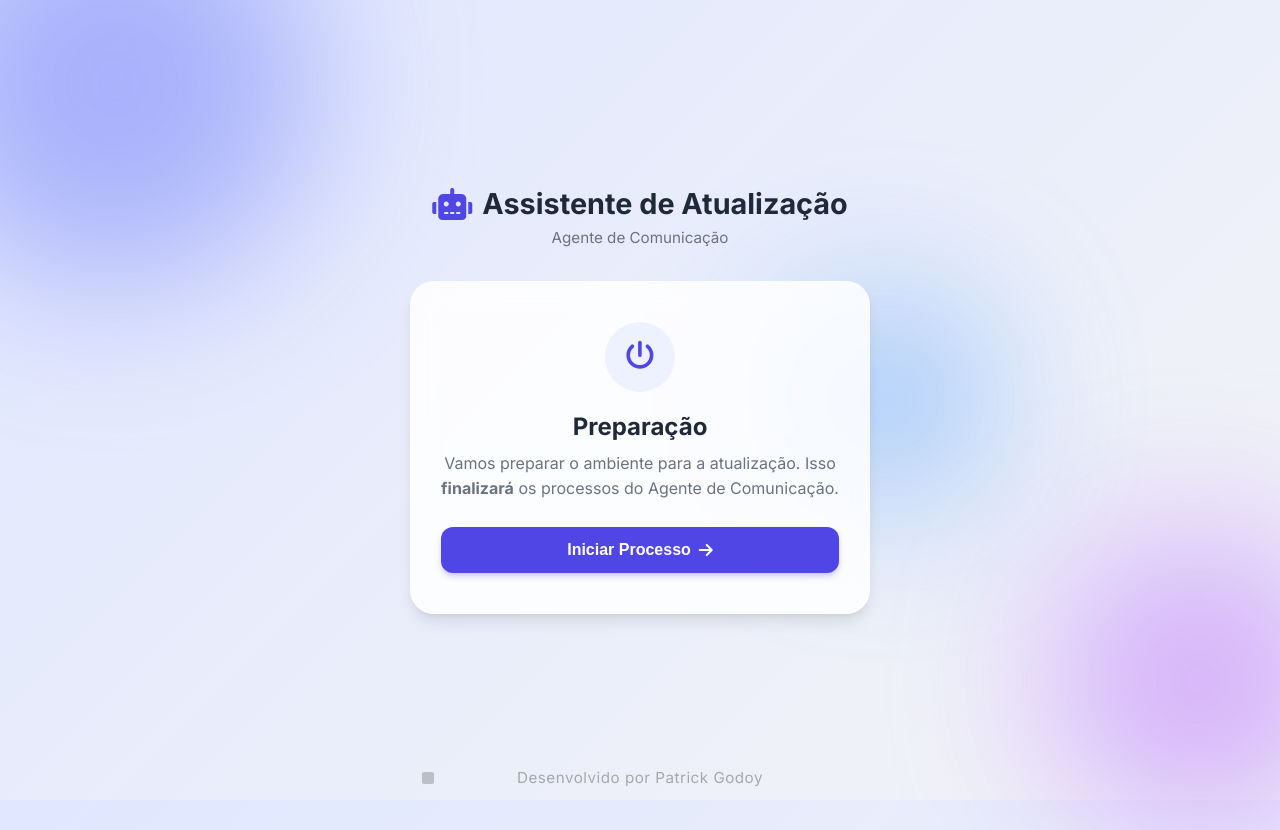
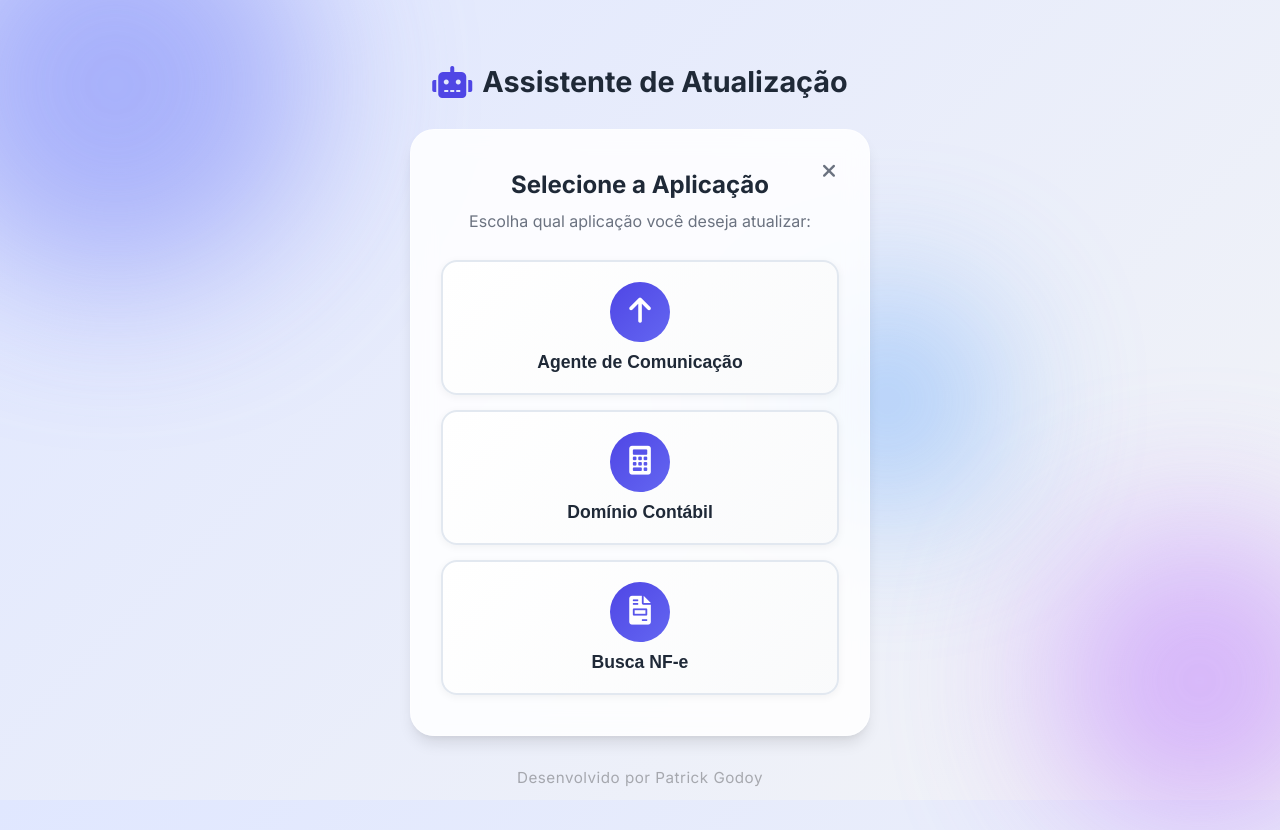
Before and after one commit to PatrickSud/assistente-tecnico, a Flask app: page / in a window 1280 px wide. Run offline with Flask 3, Linux system fonts and the light colour scheme; data that the repository does not hold is empty; the page is wider than the window, and the part outside it is not shown.

Commit message:
feat: Implement web-based update assistant UI and enhance update detection with semantic version comparison.

```diff
--- a/app.py
+++ b/app.py
@@ -63,6 +63,18 @@ def get_current_version():
         logging.error(f"Erro ao ler versão atual: {e}")
         return '1.0.0'
 
+def _is_version_newer(remote_version, local_version):
+    """Compara versões semanticamente. Retorna True se remote_version > local_version"""
+    try:
+        # Converte strings de versão em tuplas de inteiros para comparação
+        remote_parts = tuple(map(int, remote_version.split('.')))
+        local_parts = tuple(map(int, local_version.split('.')))
+        return remote_parts > local_parts
+    except Exception as e:
+        logging.warning(f"Erro ao comparar versões: {e}")
+        # Fallback para comparação de string se houver erro
+        return remote_version != local_version
+
 def check_for_updates():
     """Verifica se há atualizações disponíveis no GitHub"""
     try:
@@ -82,7 +94,8 @@ def check_for_updates():
             data = json.loads(response.read().decode('utf-8'))
             latest_version = data.get('tag_name', '').replace('v', '')
 
-            if latest_version and latest_version != current_version:
+            # Comparação semântica de versão
+            if latest_version and _is_version_newer(latest_version, current_version):
                 app_state["update_available"] = True
                 app_state["latest_version"] = latest_version
 
@@ -95,7 +108,7 @@ def check_for_updates():
                 logging.info(f"Atualização disponível: v{latest_version}")
             else:
                 app_state["update_available"] = False
-                logging.info("Aplicação está atualizada")
+                logging.info(f"Aplicação está atualizada (Local: {current_version}, Remota: {latest_version})")
 
     except Exception as e:
         logging.warning(f"Não foi possível verificar atualizações: {e}")
--- a/static/script.js
+++ b/static/script.js
@@ -3,6 +3,10 @@ let pollInterval = null;
 
 // Check for updates on page load
 window.addEventListener('DOMContentLoaded', async () => {
+    // Hide subtitle on selection screen
+    const subtitle = document.getElementById('app-subtitle');
+    if (subtitle) subtitle.style.display = 'none';
+
     setTimeout(checkForUpdates, 2000); // Wait 2s for backend to check
 });
 
@@ -36,6 +40,50 @@ function showUpdateNotification(currentVer, latestVer, downloadUrl) {
         </div>
     `;
     document.body.appendChild(notification);
+}
+
+let selectedApp = '';
+let navigationHistory = ['step-selection'];
+
+function selectApp(appType) {
+    selectedApp = appType;
+
+    // Update header based on selection
+    const subtitle = document.getElementById('app-subtitle');
+    if (subtitle) {
+        subtitle.style.display = 'block';
+        switch(appType) {
+            case 'agente':
+                subtitle.textContent = 'Agente de Comunicação';
+                break;
+            case 'dominio':
+                subtitle.textContent = 'Domínio Contábil';
+                break;
+            case 'buscanfe':
+                subtitle.textContent = 'Busca NF-e';
+                break;
+        }
+    }
+
+    // Navigate to preparation screen
+    navigationHistory.push('step-welcome');
+    goToStep('step-welcome');
+}
+
+function goBack() {
+    // Remove current step from history
+    if (navigationHistory.length > 1) {
+        navigationHistory.pop();
+        const previousStep = navigationHistory[navigationHistory.length - 1];
+
+        // Hide subtitle if going back to selection
+        if (previousStep === 'step-selection') {
+            const subtitle = document.getElementById('app-subtitle');
+            if (subtitle) subtitle.style.display = 'none';
+        }
+
+        goToStep(previousStep);
+    }
 }
 
 
--- a/static/style.css
+++ b/static/style.css
@@ -110,6 +110,64 @@ h1 {
 
 .card:hover {
     transform: translateY(-2px);
+}
+
+/* Back Button */
+.btn-back {
+    position: absolute;
+    top: 20px;
+    left: 20px;
+    background: transparent;
+    border: none;
+    color: var(--text-muted);
+    font-size: 1.2rem;
+    cursor: pointer;
+    transition: all 0.3s ease;
+    padding: 8px;
+    border-radius: 8px;
+    z-index: 10;
+    display: flex;
+    align-items: center;
+    justify-content: center;
+    width: 40px;
+    height: 40px;
+}
+
+.btn-back:hover {
+    background: rgba(79, 70, 229, 0.1);
+    color: var(--primary-color);
+    transform: scale(1.1);
+}
+
+/* Exit Button - Top Right */
+.btn-exit-top {
+    position: absolute;
+    top: 20px;
+    right: 20px;
+    background: transparent;
+    border: none;
+    color: var(--text-muted);
+    font-size: 1.2rem;
+    cursor: pointer;
+    transition: all 0.3s ease;
+    padding: 8px;
+    border-radius: 8px;
+    z-index: 10;
+    display: flex;
+    align-items: center;
+    justify-content: center;
+    width: 40px;
+    height: 40px;
+}
+
+.btn-exit-top:hover {
+    background: rgba(239, 68, 68, 0.1);
+    color: var(--error-color);
+    transform: scale(1.1);
+}
+
+.card {
+    position: relative;
 }
 
 .icon-container {
@@ -488,3 +546,72 @@ footer p {
 .btn-dismiss:hover {
     background: rgba(255, 255, 255, 0.3);
 }
+
+/* Application Selection Grid */
+.app-selection-grid {
+    display: grid;
+    grid-template-columns: 1fr;
+    gap: 15px;
+    margin-top: 20px;
+}
+
+.app-card {
+    background: linear-gradient(135deg, rgba(255, 255, 255, 0.95) 0%, rgba(249, 250, 251, 0.95) 100%);
+    border: 2px solid #e2e8f0;
+    border-radius: 16px;
+    padding: 25px 20px;
+    cursor: pointer;
+    transition: all 0.3s ease;
+    text-align: center;
+    display: flex;
+    flex-direction: column;
+    align-items: center;
+    gap: 12px;
+    width: 100%;
+    box-shadow: 0 2px 8px rgba(0, 0, 0, 0.05);
+}
+
+.app-card:hover {
+    transform: translateY(-4px);
+    border-color: var(--primary-color);
+    box-shadow: 0 8px 20px rgba(79, 70, 229, 0.15);
+    background: linear-gradient(135deg, rgba(255, 255, 255, 1) 0%, rgba(238, 242, 255, 1) 100%);
+}
+
+.app-card .app-icon {
+    width: 60px;
+    height: 60px;
+    background: linear-gradient(135deg, var(--primary-color) 0%, #6366f1 100%);
+    border-radius: 50%;
+    display: flex;
+    align-items: center;
+    justify-content: center;
+    color: white;
+    font-size: 1.8rem;
+    transition: all 0.3s ease;
+}
+
+.app-card:hover .app-icon {
+    transform: scale(1.1) rotate(5deg);
+    box-shadow: 0 4px 12px rgba(79, 70, 229, 0.4);
+}
+
+.app-card h3 {
+    font-size: 1.1rem;
+    font-weight: 600;
+    color: var(--text-main);
+    margin: 0;
+}
+
+.app-card p {
+    font-size: 0.85rem;
+    color: var(--text-muted);
+    margin: 0;
+    line-height: 1.4;
+}
+
+/* Adjust card padding since descriptions removed */
+.app-card {
+    padding: 20px;
+    gap: 10px;
+}
--- a/templates/index.html
+++ b/templates/index.html
@@ -35,13 +35,54 @@
           <i class="fa-solid fa-robot"></i>
           <h1>Assistente de Atualização</h1>
         </div>
-        <p class="subtitle">Agente de Comunicação</p>
+        <p class="subtitle" id="app-subtitle">Agente de Comunicação</p>
       </header>
 
+
       <main id="wizard">
-        <!-- Step 1: Welcome & Init -->
-        <div class="step active" id="step-welcome">
+        <!-- Step 0: Application Selection -->
+        <div class="step active" id="step-selection">
           <div class="card">
+            <button class="btn-exit-top" onclick="exitApp()" title="Finalizar Assistente">
+              <i class="fa-solid fa-xmark"></i>
+            </button>
+            <h2>Selecione a Aplicação</h2>
+            <p>Escolha qual aplicação você deseja atualizar:</p>
+
+            <div class="app-selection-grid">
+              <button class="app-card" onclick="selectApp('agente')">
+                <div class="app-icon">
+                  <i class="fa-solid fa-arrow-up"></i>
+                </div>
+                <h3>Agente de Comunicação</h3>
+              </button>
+
+              <button class="app-card" onclick="selectApp('dominio')">
+                <div class="app-icon">
+                  <i class="fa-solid fa-calculator"></i>
+                </div>
+                <h3>Domínio Contábil</h3>
+              </button>
+
+              <button class="app-card" onclick="selectApp('buscanfe')">
+                <div class="app-icon">
+                  <i class="fa-solid fa-file-invoice"></i>
+                </div>
+                <h3>Busca NF-e</h3>
+              </button>
+            </div>
+          </div>
+        </div>
+
+        <!-- Step 1: Preparation -->
+        <div class="step" id="step-welcome">
+          <div class="card">
+            <button class="btn-back" onclick="goBack()" title="Voltar">
+              <i class="fa-solid fa-arrow-left"></i>
+            </button>
+            <button class="btn-exit-top" onclick="exitApp()" title="Finalizar Assistente">
+              <i class="fa-solid fa-xmark"></i>
+            </button>
             <div class="icon-container">
               <i class="fa-solid fa-power-off"></i>
             </div>
@@ -56,9 +97,16 @@
           </div>
         </div>
 
+
         <!-- Step 2: Version Input -->
         <div class="step" id="step-version">
           <div class="card">
+            <button class="btn-back" onclick="goBack()" title="Voltar">
+              <i class="fa-solid fa-arrow-left"></i>
+            </button>
+            <button class="btn-exit-top" onclick="exitApp()" title="Finalizar Assistente">
+              <i class="fa-solid fa-xmark"></i>
+            </button>
             <div class="icon-container">
               <i class="fa-solid fa-code-branch"></i>
             </div>
@@ -87,6 +135,12 @@
         <!-- Step 3: Downloading -->
         <div class="step" id="step-download">
           <div class="card">
+            <button class="btn-back" onclick="goBack()" title="Voltar">
+              <i class="fa-solid fa-arrow-left"></i>
+            </button>
+            <button class="btn-exit-top" onclick="exitApp()" title="Finalizar Assistente">
+              <i class="fa-solid fa-xmark"></i>
+            </button>
             <div class="icon-container pulse">
               <i class="fa-solid fa-cloud-arrow-down"></i>
             </div>
@@ -105,6 +159,12 @@
         <!-- Step 4: Install -->
         <div class="step" id="step-install">
           <div class="card">
+            <button class="btn-back" onclick="goBack()" title="Voltar">
+              <i class="fa-solid fa-arrow-left"></i>
+            </button>
+            <button class="btn-exit-top" onclick="exitApp()" title="Finalizar Assistente">
+              <i class="fa-solid fa-xmark"></i>
+            </button>
             <div class="icon-container">
               <i class="fa-solid fa-compact-disc"></i>
             </div>
@@ -148,6 +208,12 @@
         <!-- Step 5: Success -->
         <div class="step" id="step-success">
           <div class="card success-card">
+            <button class="btn-back" onclick="goBack()" title="Voltar">
+              <i class="fa-solid fa-arrow-left"></i>
+            </button>
+            <button class="btn-exit-top" onclick="exitApp()" title="Finalizar Assistente">
+              <i class="fa-solid fa-xmark"></i>
+            </button>
             <div class="icon-container success-icon">
               <i class="fa-solid fa-check-circle"></i>
             </div>
@@ -178,6 +244,12 @@
         <!-- Error State -->
         <div class="step" id="step-error">
           <div class="card error-card">
+            <button class="btn-back" onclick="goBack()" title="Voltar">
+              <i class="fa-solid fa-arrow-left"></i>
+            </button>
+            <button class="btn-exit-top" onclick="exitApp()" title="Finalizar Assistente">
+              <i class="fa-solid fa-xmark"></i>
+            </button>
             <div class="icon-container error-icon">
               <i class="fa-solid fa-times-circle"></i>
             </div>
@@ -191,9 +263,6 @@
       </main>
 
       <footer>
-        <button class="btn-exit" onclick="exitApp()" title="Finalizar Assistente">
-          <i class="fa-solid fa-stop"></i>
-        </button>
         <p>Desenvolvido por Patrick Godoy</p>
       </footer>
     </div>
```
